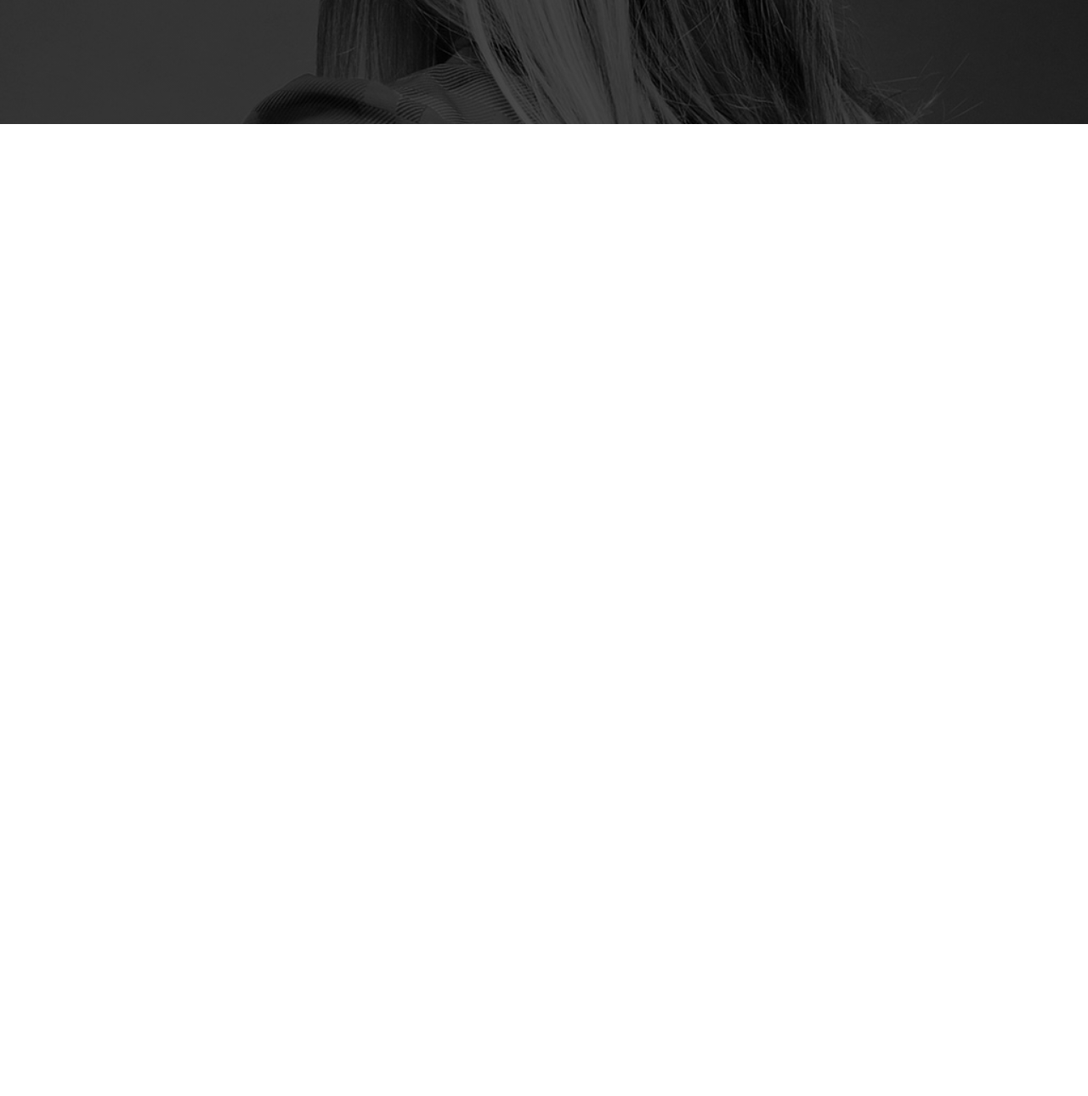
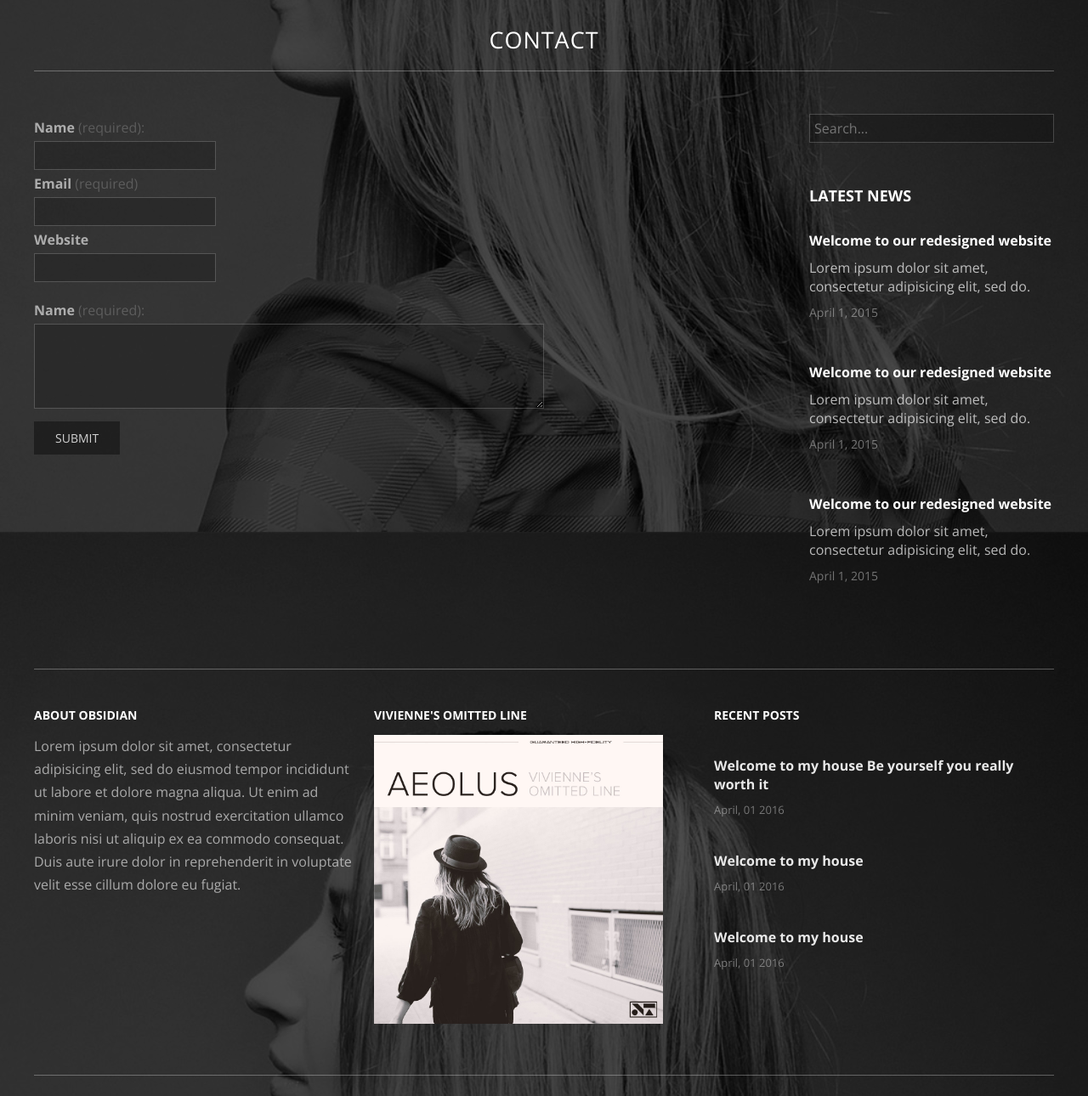
Before and after one commit to MehdiAlouafi/ObsiRailsChallenge-1, a plain HTML site: page html/contact.html in a window 1280 px wide. Shown: the part 654-1944 px from the top of the page at 85% size. Before the commit the page ends 800 px from the top, so only its background shows below. Drawn offline with nearby package versions, Linux system fonts and the light colour scheme.

Commit message:
Contact Page done

```diff
--- a/css/style-contact.css
+++ b/css/style-contact.css
@@ -0,0 +1,109 @@
+.contact-wrapper > h1 {
+  color: #fff;
+  text-align: center;
+  font-weight: lighter;
+  font-size: 27px;
+  letter-spacing: 1px;
+
+
+}
+
+.contact-maincontent {
+  width: 1200px;
+  margin: 0 auto;
+  padding: 50px 0;
+  border-top: 1px solid rgba(255, 255, 255, 0.3);
+  overflow: auto;
+  margin-bottom: 50px;
+}
+.left-form {
+  float: left;
+  width: 70%;
+}
+.right-form {
+  float: right;
+  width: 24%;
+}
+
+
+form {
+  color: rgba(255, 255, 255, 0.2);
+}
+form > strong {
+  color: rgba(255, 255, 255, 0.6);
+  display: inline-block;
+  margin-top: 5px;
+  margin-bottom: 5px;
+}
+
+.form-style {
+  background-color: rgba(0, 0, 0, 0.2);
+  border: 1px solid rgba(255, 255, 255, 0.2);
+  transition: box-shadow 0.3s ease-in-out;
+  padding: 5px;
+  color: rgba(255, 255, 255, 0.6);
+}
+.form-style:focus {
+  outline: none;
+  box-shadow: 0px 0px 10px rgba(255, 255, 255, 0.2);
+
+}
+
+.form-style:active {
+  outline: none;
+  box-shadow: 0px 0px 10px rgba(255, 255, 255, 0.2);
+}
+
+textarea {
+  max-width: 600px;
+}
+
+#form-submit {
+  background-color: rgba(0, 0, 0, 0.4);
+  outline: none;
+  border: none;
+  font-size: 14px;
+  padding: 10px 25px;
+  color: rgba(255, 255, 255, 0.8);
+  margin-top: 10px;
+}
+
+.right-form ul {
+  list-style: none;
+}
+
+.right-form ul li {
+  margin-top: 50px;
+}
+
+.right-form ul li p {
+  margin-top: 10px;
+}
+
+.strong-title {
+  color: #fff;
+  font-weight: bolder;
+}
+
+.soft-description {
+  color: rgba(255, 255, 255, 0.7);
+}
+
+.article-date {
+  font-size: 14px;
+  color: rgba(255, 255, 255, 0.4);
+}
+
+.right-form h2 {
+  margin-bottom: 0;
+  color: #fff;
+  font-size: 18px;
+}
+
+#no-margin {
+  margin-top: 30px;
+}
+
+.right-form > .form-style {
+  width: 96%;
+}
--- a/html/contact.html
+++ b/html/contact.html
@@ -9,6 +9,110 @@
   <title>ObsiRailsChallenge - Contact</title>
 </head>
 <body>
+  <header>
+    <nav>
+      <ul>
+        <li><a href="../index.html">HOME</a></li>
+        <li><a href="bio.html">BIO</a></li>
+        <li><a href="photos.html">PHOTOS</a></li>
+        <li><a href="music.html">MUSIC</a></li>
+        <li><a href="videos.html">VIDEOS</a></li>
+        <li><a href="news.html">NEWS</a></li>
+        <li><a href="tour.html">TOUR</a></li>
+        <li><a href="contact.html">CONTACT</a></li>
+      </ul>
+    </nav>
+    <div class="kicker">
+      <h1>Obsi-Challenge</h1>
+      <p>Made by Promo4</p>
+    </div>
+  </header>
+  <div class="contact-wrapper">
+    <h1>CONTACT</h1>
+    <div class="contact-maincontent">
+      <div class="left-form">
+        <form>
+          <strong>Name</strong> (required):<br>
+          <input class="form-style"type="text" name="firstname"><br>
+          <strong>Email</strong> (required)<br>
+          <input class="form-style"type="text" name="lastname"><br>
+          <strong>Website</strong> <br>
+          <input class="form-style"type="text" name="lastname"><br><br>
+          <strong style="  margin-top: 0;">Name</strong> (required):<br>
+          <textarea class="form-style"rows="4" cols="150" name="comment" form="usrform"></textarea><br>
+          <input id="form-submit"type="submit" name="name" value="SUBMIT">
 
+        </form>
+      </div>
+      <div class="right-form">
+        <input class="form-style" type="search" name="" placeholder="Search...">
+        <ul>
+          <li>
+            <h2>LATEST NEWS</h2>
+          </li>
+          <li id="no-margin">
+            <p class="strong-title">Welcome to our redesigned website</p>
+            <p class="soft-description">Lorem ipsum dolor sit amet, consectetur adipisicing elit, sed do.</p>
+            <p class="article-date">April 1, 2015</p>
+          </li>
+          <li>
+            <p class="strong-title">Welcome to our redesigned website</p>
+            <p class="soft-description">Lorem ipsum dolor sit amet, consectetur adipisicing elit, sed do.</p>
+            <p class="article-date">April 1, 2015</p>
+          </li>
+          <li>
+            <p class="strong-title">Welcome to our redesigned website</p>
+            <p class="soft-description">Lorem ipsum dolor sit amet, consectetur adipisicing elit, sed do.</p>
+            <p class="article-date">April 1, 2015</p>
+          </li>
+        </ul>
+      </div>
+    </div>
+  </div>
+  <footer>
+      <div class="footer-content">
+        <div class="footer-card">
+          <h3>ABOUT OBSIDIAN</h3>
+          <p>
+            Lorem ipsum dolor sit amet, consectetur adipisicing elit, sed do eiusmod tempor incididunt ut labore et dolore magna aliqua. Ut enim ad minim veniam, quis nostrud exercitation ullamco laboris nisi ut aliquip ex ea commodo consequat. Duis aute irure dolor in reprehenderit in voluptate velit esse cillum dolore eu fugiat.
+          </p>
+        </div>
+        <div class="footer-card">
+          <h3>VIVIENNE'S OMITTED LINE</h3>
+          <img src="../images/album-03.jpg" alt="">
+        </div>
+        <div class="footer-card">
+          <h3>RECENT POSTS</h3>
+          <ul>
+            <li>
+              <p class="footer-card-title">Welcome to my house Be yourself you really worth it</p>
+              <p>April, 01 2016</p>
+            </li>
+            <li>
+              <p class="footer-card-title">Welcome to my house</p>
+              <p>April, 01 2016</p>
+            </li>
+            <li>
+              <p class="footer-card-title">Welcome to my house</p>
+              <p>April, 01 2016</p>
+            </li>
+          </ul>
+        </div>
+      </div>
+      <div class="nav-links">
+        <a href=""><i class="fa fa-twitter"></i></a>
+        <a href=""><i class="fa fa-facebook"></i></a>
+        <a href=""><i class="fa fa-instagram"></i></a>
+        <a href=""><i class="fa fa-youtube"></i></a>
+        <a href=""><i class="fa fa-vimeo"></i></a>
+        <a href=""><i class="fa fa-amazon"></i></a>
+        <a href=""><i class="fa fa-apple"></i></a>
+        <a href=""><i class="fa fa-soundcloud"></i></a>
+        <a href="https://github.com/MehdiAlouafi"><i class="fa fa-github"></i></a>
+        <a href=""><i class="fa fa-spotify"></i></a>
+
+      </div>
+      <p class="copyright">&copy; OBSIDIAN MUSIC THEME BY AUDIOTHEME</p>
+    </footer>
 </body>
 </html>
```
Also changed, not shown: html/music.html (+1 -1 lines).
